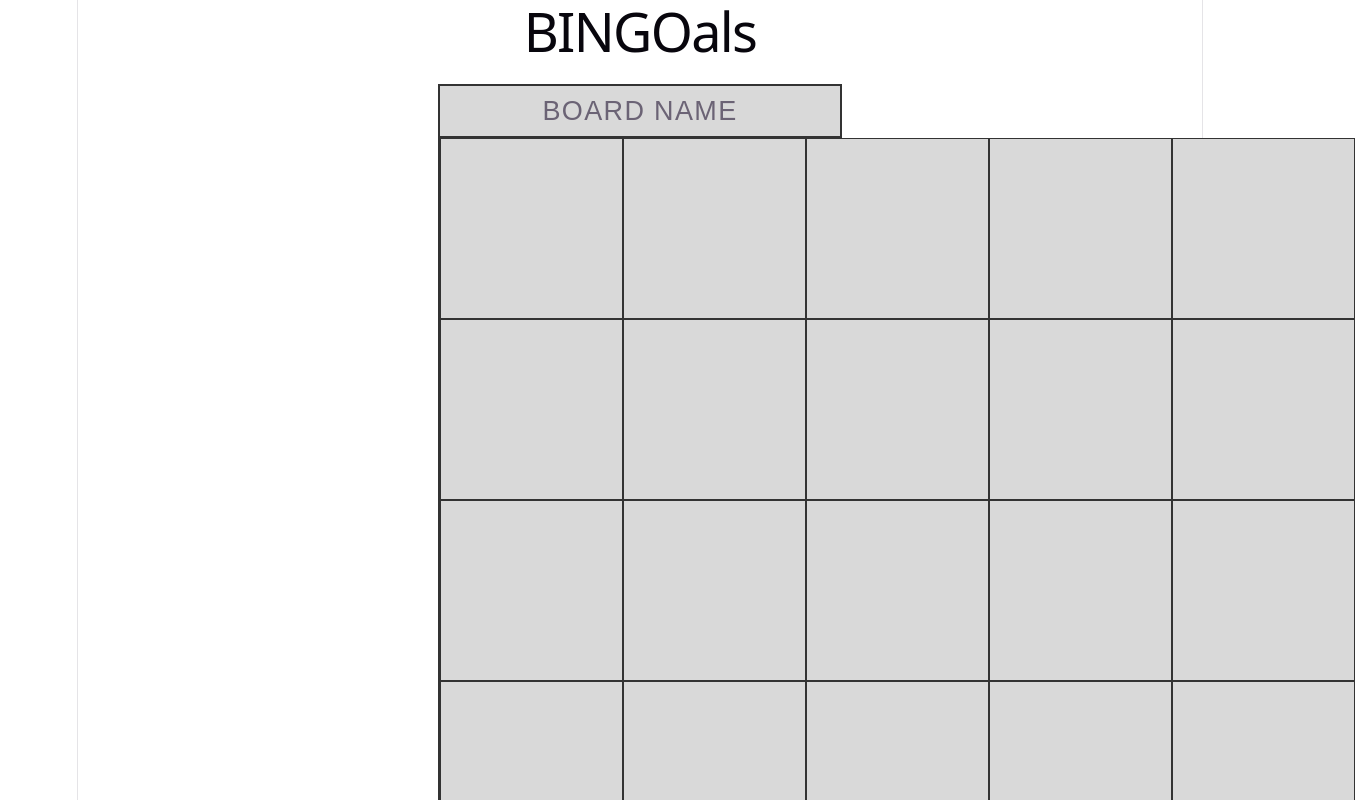
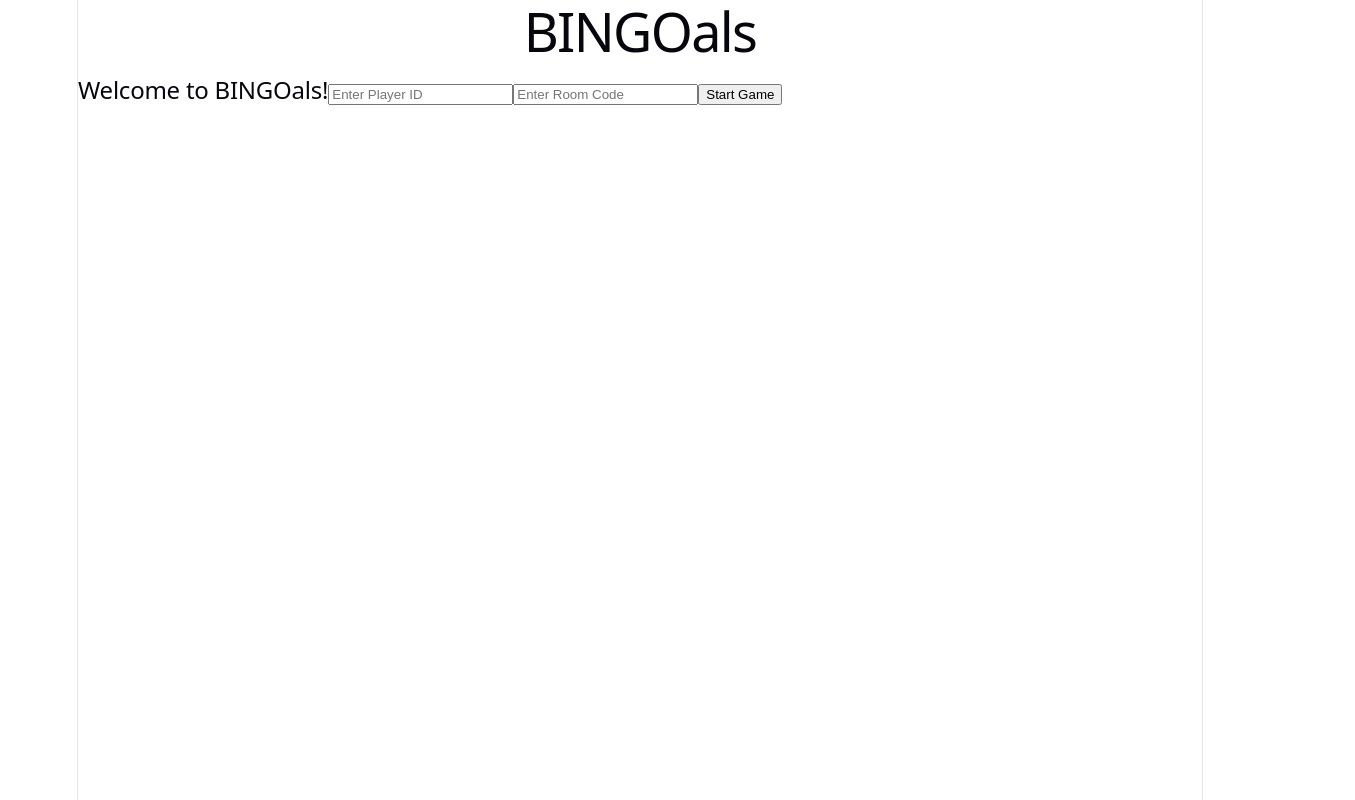
Before and after one commit to ZhaoJohnny/bingoals, a React (Vite) app in the folder frontend/: page / in a window 1280 px wide. Shown: the top 800 px of the page, 1355 px wide, since content can reach past the window. Built offline with nearby package versions, Linux system fonts and the light colour scheme.

Commit message:
feat: added place holders for room code and playerid

```diff
--- a/frontend/src/App.jsx
+++ b/frontend/src/App.jsx
@@ -1,11 +1,29 @@
 import BingoBoard from './components/BingoBoard';
+import StartMenu from './components/StartMenu';
+import { useState } from 'react';
 import './App.css';
 
 function App() {
+  const [gameStarted, setGameStarted] = useState(false);
+  const [roomCode, setRoomCode] = useState('');
+  const [playerID, setPlayerID] = useState('');
+  function handleStartGame(playerID, room) {
+    setGameStarted(true);
+    setRoomCode(room);
+    setPlayerID(playerID);
+  }
+  function fetchBingoBoard() {
+    // Fetch the bingo board data from the backend using the roomCode and playerID
+    // This is a placeholder function; you would implement the actual fetch logic here
+  }
   return (
     <div className="app">
       <h1 className="app-title">BINGOals</h1>
-      <BingoBoard title="BOARD NAME" />
+      {!gameStarted ? (
+        <StartMenu onStart={handleStartGame} />
+      ) : (
+        <BingoBoard title="BOARD NAME" />
+      )}
     </div>
   );
 }
--- /dev/null
+++ b/frontend/src/components/StartMenu.jsx
@@ -0,0 +1,33 @@
+import { useState } from 'react';
+import '../styles/StartMenu.css';
+
+function StartMenu({ onStart }) {
+    const [playerID, setPlayerID] = useState('');
+    const [roomCode, setRoomCode] = useState('');
+
+    function handleStartClick() {
+        onStart(playerID, roomCode);
+    }
+
+  return (
+    <div className="start-menu">
+      <h2>Welcome to BINGOals!</h2>
+      <input
+        type="text"
+        placeholder="Enter Player ID"
+        value={playerID}
+        onChange={(e) => setPlayerID(e.target.value)}
+      />
+      <input
+        type="text"
+        placeholder="Enter Room Code"
+        value={roomCode}
+        onChange={(e) => setRoomCode(e.target.value)}
+      />
+      <button onClick={handleStartClick}>Start Game</button>
+
+    </div>
+  );
+}
+
+export default StartMenu;
--- /dev/null
+++ b/frontend/src/styles/StartMenu.css
@@ -0,0 +1,4 @@
+.start-menu{
+    align-items: center;
+    display: flex;
+}
```
